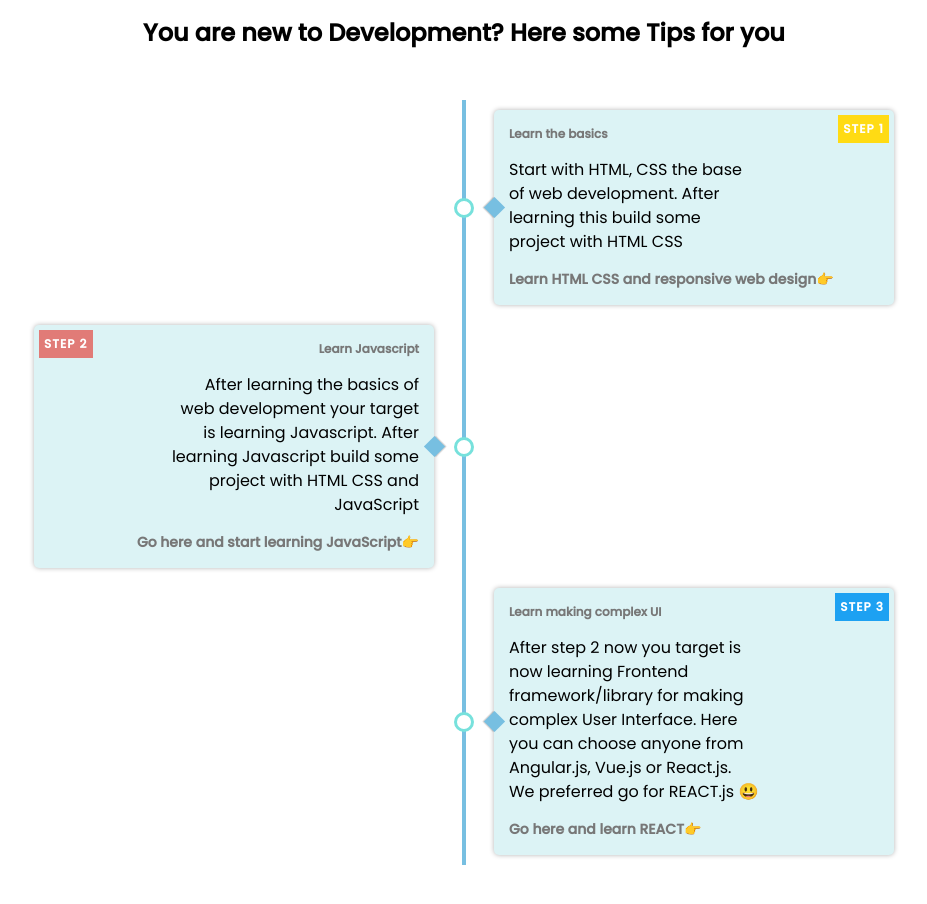
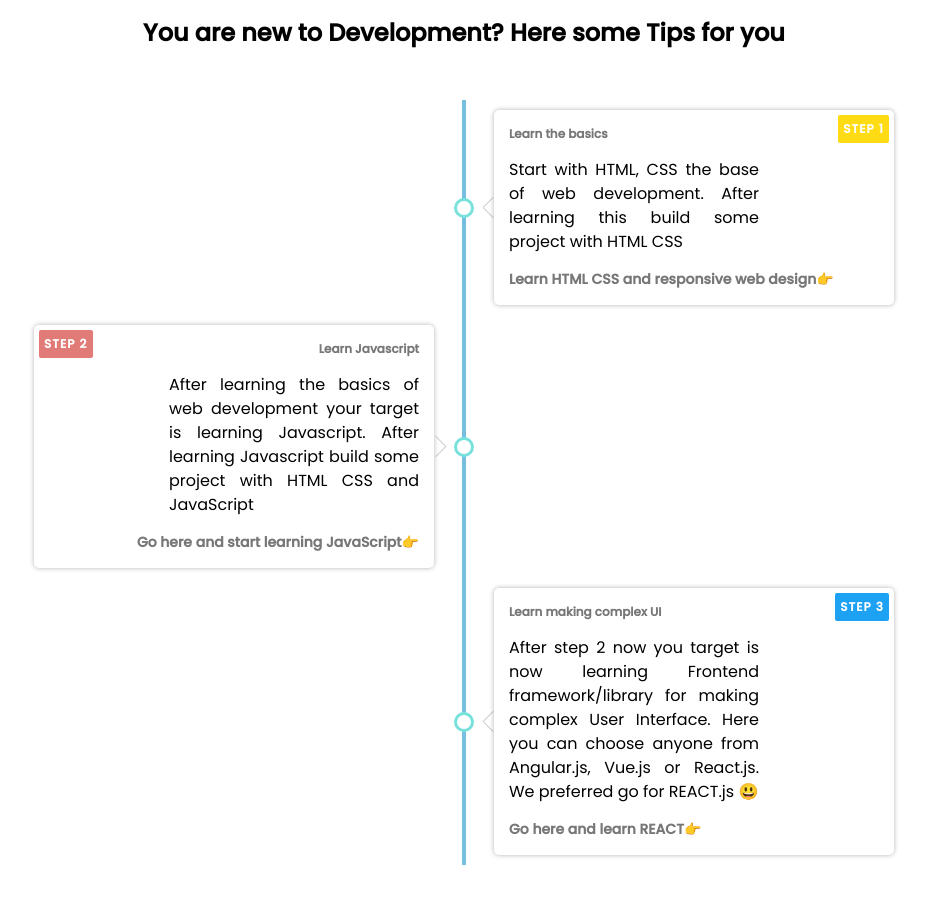
Before and after one commit to Mainul-Fahim/interview_kit, a React (Create React App) app: page / in a window 1280 px wide. Shown: the whole page, without its empty margins (176-1103 px from the left). Built offline with nearby package versions, Linux system fonts and the light colour scheme.

Commit message:
tips and trics part done

```diff
--- a/src/components/Home/Tips/tips.css
+++ b/src/components/Home/Tips/tips.css
@@ -42,7 +42,7 @@
   .tipsCardContent {
     box-shadow: 0 0 5px rgba(0, 0, 0, 0.3);
     border-radius: 5px;
-    background-color: rgb(220, 243, 245);
+    /* background-color: rgb(220, 243, 245); */
     display: flex;
     flex-direction: column;
     align-items: flex-end;
@@ -59,7 +59,7 @@
 
   .tipsCardContent::after {
     content: " ";
-    background-color: #77bfe1;
+    /* background-color: #77bfe1; */
 
     box-shadow: 1px -1px 1px rgba(0, 0, 0, 0.2);
     position: absolute;
@@ -81,6 +81,7 @@
   .tipsCardContent .tag {
     color: #fff;
     font-size: 12px;
+    border-radius: 2px;
     font-weight: bold;
     top: 5px;
     left: 5px;
@@ -103,6 +104,7 @@
     line-height: 24px;
     margin: 15px 0;
     max-width: 250px;
+    text-align: justify;
   }
   .tipsCardContent a {
     font-size: 14px;
```
